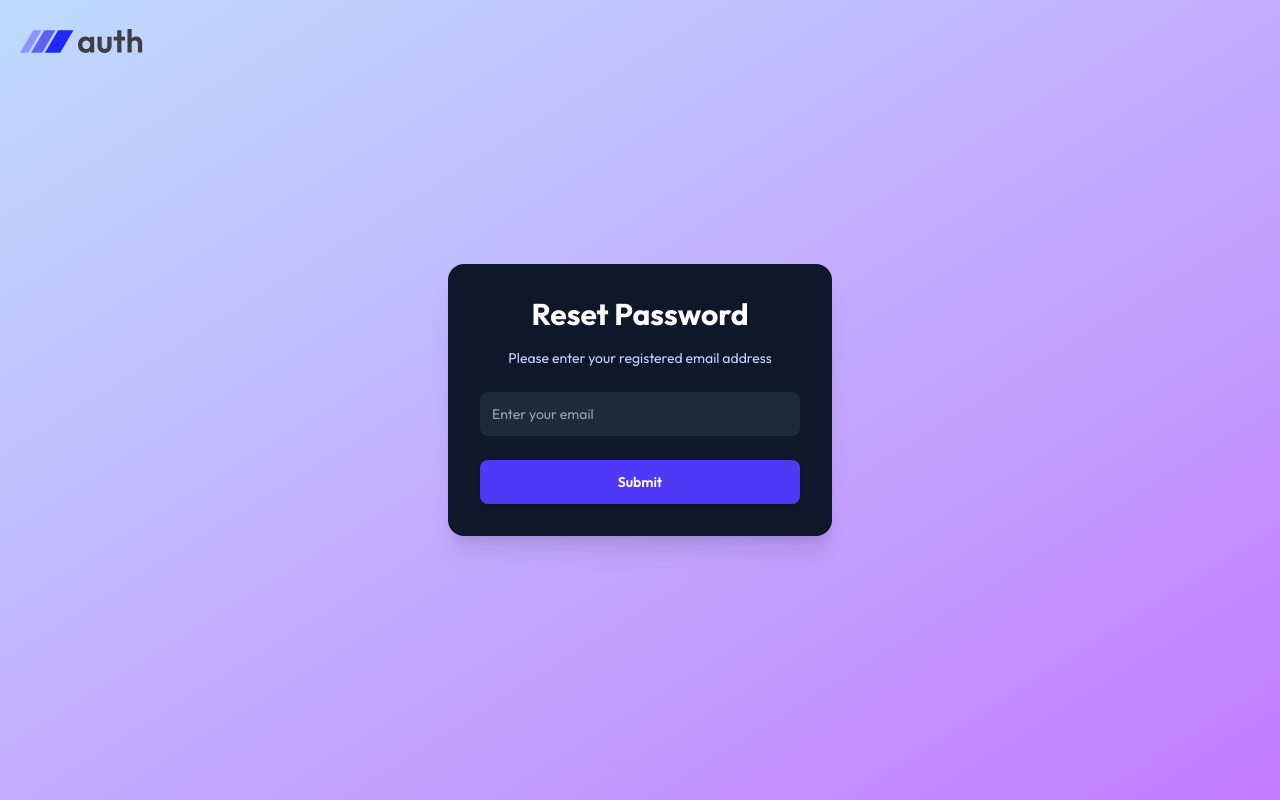
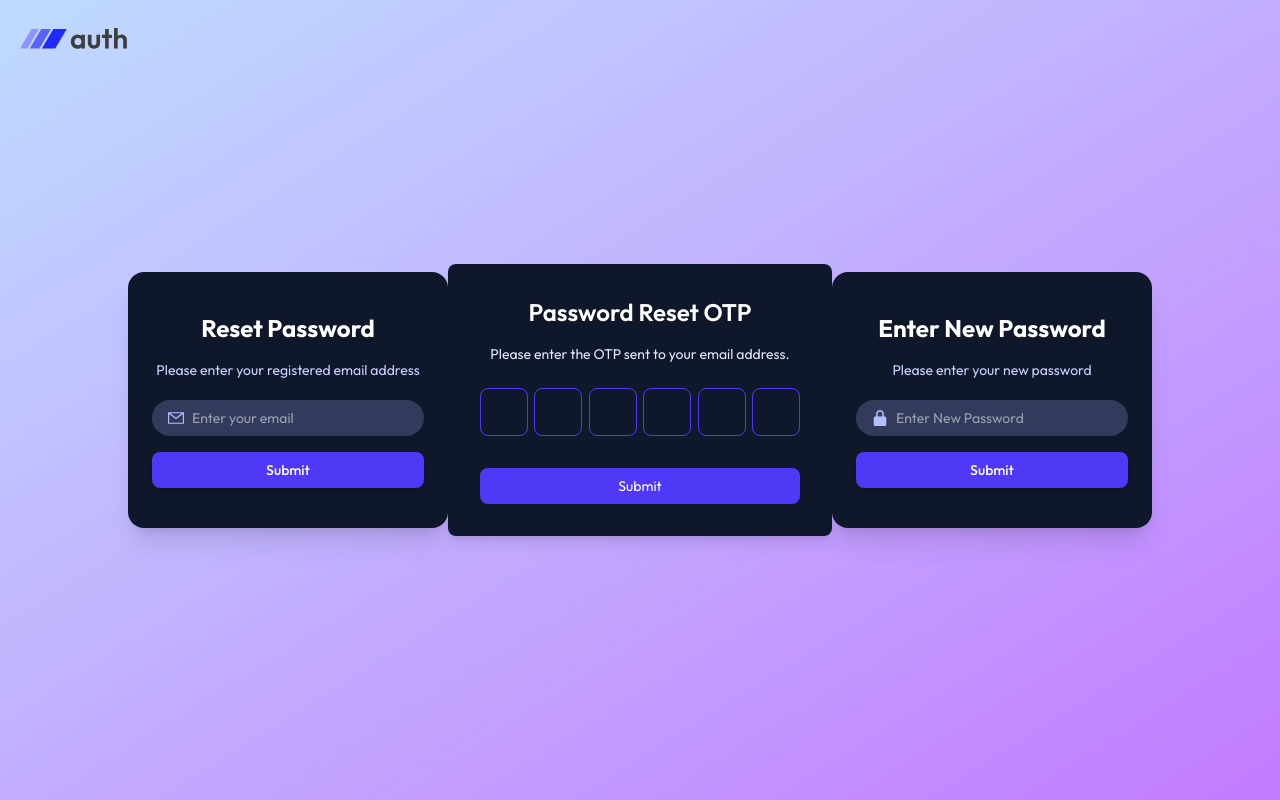
Before and after one commit to DirsanA/mern-auth, a React (Vite) app in the folder client/auth/: page /reset-password in a window 1280 px wide. Built offline with nearby package versions, Linux system fonts and the light colour scheme; no server answers; a web font is replaced by a local one.

Commit message:
Handle reset password

```diff
--- a/client/auth/src/pages/ResetPassword.jsx
+++ b/client/auth/src/pages/ResetPassword.jsx
@@ -1,35 +1,147 @@
 import React from "react";
+
 import { assets } from "../assets/assets";
+import { useNavigate } from "react-router-dom";
+import { AppContext } from "../context/AppContext.jsx";
+import { toast } from "react-toastify";
+import axios from "axios";
+import { useContext } from "react";
+import { useEffect } from "react";
+import { useState } from "react";
 const ResetPassword = () => {
+  const navigate = useNavigate();
+
+  const [email, setEmail] = React.useState("");
+  const [newPassword, setNewPassword] = React.useState("");
+  const [otp, setOtp] = React.useState("");
+  const inputRef = React.useRef([]);
+  const { backendUrl, getUser, isLoggedIn, user } =
+    React.useContext(AppContext);
+  const [isEmailSent, setIsEmailSent] = React.useState(false);
+
+  const handleKeyDown = (e, index) => {
+    if (e.key === "Backspace") {
+      if (e.target.value === "" && index > 0) {
+        inputRef.current[index - 1].focus();
+      } else {
+        e.target.value = ""; // Clear current box
+      }
+    }
+  };
+
+  const handleInput = (e, index) => {
+    e.target.value = e.target.value.replace(/\D/g, ""); // Allow only digits
+    if (e.target.value.length === 1 && index < 5) {
+      inputRef.current[index + 1].focus();
+    }
+  };
+
+  const handlePaste = (e) => {
+    e.preventDefault();
+    const pasteData = e.clipboardData
+      .getData("text")
+      .replace(/\D/g, "") // Only numbers
+      .slice(0, 6); // Max 6 digits
+
+    pasteData.split("").forEach((char, i) => {
+      if (inputRef.current[i]) {
+        inputRef.current[i].value = char;
+      }
+    });
+
+    // Move focus to the last filled box
+    const lastFilledIndex = pasteData.length - 1;
+    if (lastFilledIndex >= 0 && lastFilledIndex < 6) {
+      inputRef.current[lastFilledIndex].focus();
+    }
+  };
+
   return (
     <div className="flex justify-center items-center bg-gradient-to-br from-blue-200 to-purple-400 p-4 min-h-screen">
       <img
         src={assets.logo}
         alt="Logo"
-        className="top-5 left-5 sm:left-5 absolute w-28 sm:w-32 cursor-pointer"
+        className="top-5 left-5 sm:left-5 absolute w-24 sm:w-28 cursor-pointer"
       />
 
-      <form className="bg-slate-900 shadow-xl p-8 rounded-2xl w-full max-w-sm text-sm">
-        <h1 className="mb-4 font-bold text-white text-3xl text-center">
+      <form className="bg-slate-900 shadow-xl p-6 py-10 rounded-2xl w-full max-w-xs text-sm">
+        <h1 className="mb-4 font-bold text-white text-2xl text-center">
           Reset Password
         </h1>
 
-        <p className="mb-6 text-indigo-200 text-sm text-center">
+        <p className="mb-5 text-indigo-200 text-sm text-center">
           Please enter your registered email address
         </p>
 
-        <div className="mb-6">
+        <div className="flex items-center gap-2 bg-[#333A5C] mb-4 px-4 py-2 rounded-full w-full">
+          <img src={assets.mail_icon} alt="Email Icon" className="w-4 h-4" />
           <input
             type="email"
             placeholder="Enter your email"
             required
-            className="bg-slate-800 p-3 rounded-lg focus:outline-none focus:ring-2 focus:ring-indigo-500 w-full text-white transition placeholder-gray-400"
+            className="flex-1 bg-transparent outline-none text-white text-sm placeholder-gray-400"
           />
         </div>
 
         <button
           type="submit"
-          className="bg-indigo-600 hover:bg-indigo-700 shadow-md hover:shadow-lg py-3 rounded-lg w-full font-semibold text-white transition duration-200"
+          className="bg-indigo-600 hover:bg-indigo-700 shadow-md py-2 rounded-lg w-full font-medium text-white text-sm transition duration-200"
+        >
+          Submit
+        </button>
+      </form>
+      {/* otp input */}
+
+      <form className="bg-slate-900 shadow-lg p-8 rounded-lg w-96 text-sm">
+        <h1 className="mb-4 font-semibold text-white text-2xl text-center">
+          Password Reset OTP
+        </h1>
+        <p className="mb-6 text-indigo-100 text-center">
+          Please enter the OTP sent to your email address.
+        </p>
+        <div className="flex justify-between mb-8">
+          {Array.from({ length: 6 }, (_, index) => (
+            <input
+              key={index}
+              type="text"
+              maxLength={1}
+              ref={(el) => (inputRef.current[index] = el)}
+              onKeyDown={(e) => handleKeyDown(e, index)}
+              onInput={(e) => handleInput(e, index)}
+              onPaste={handlePaste}
+              required
+              className="border border-indigo-600 rounded-lg focus:outline-none focus:ring-2 focus:ring-indigo-600 w-12 h-12 text-white text-lg text-center"
+            />
+          ))}
+        </div>
+        <button className="bg-indigo-600 hover:bg-indigo-700 py-2 rounded-lg w-full text-white transition duration-200">
+          Submit
+        </button>
+      </form>
+
+      {/* Enter new password form */}
+      <form className="bg-slate-900 shadow-xl p-6 py-10 rounded-2xl w-full max-w-xs text-sm">
+        <h1 className="mb-4 font-bold text-white text-2xl text-center">
+          Enter New Password
+        </h1>
+
+        <p className="mb-5 text-indigo-200 text-sm text-center">
+          Please enter your new password
+        </p>
+
+        <div className="flex items-center gap-2 bg-[#333A5C] mb-4 px-4 py-2 rounded-full w-full">
+          <img src={assets.lock_icon} alt="Lock Icon" className="w-4 h-4" />
+          <input
+            type="password"
+            placeholder="Enter New Password"
+            required
+            className="flex-1 bg-transparent outline-none text-white text-sm placeholder-gray-400"
+          />
+        </div>
+
+        <button
+          type="submit"
+          className="bg-indigo-600 hover:bg-indigo-700 shadow-md py-2 rounded-lg w-full font-medium text-white text-sm transition duration-200"
         >
           Submit
         </button>
```
